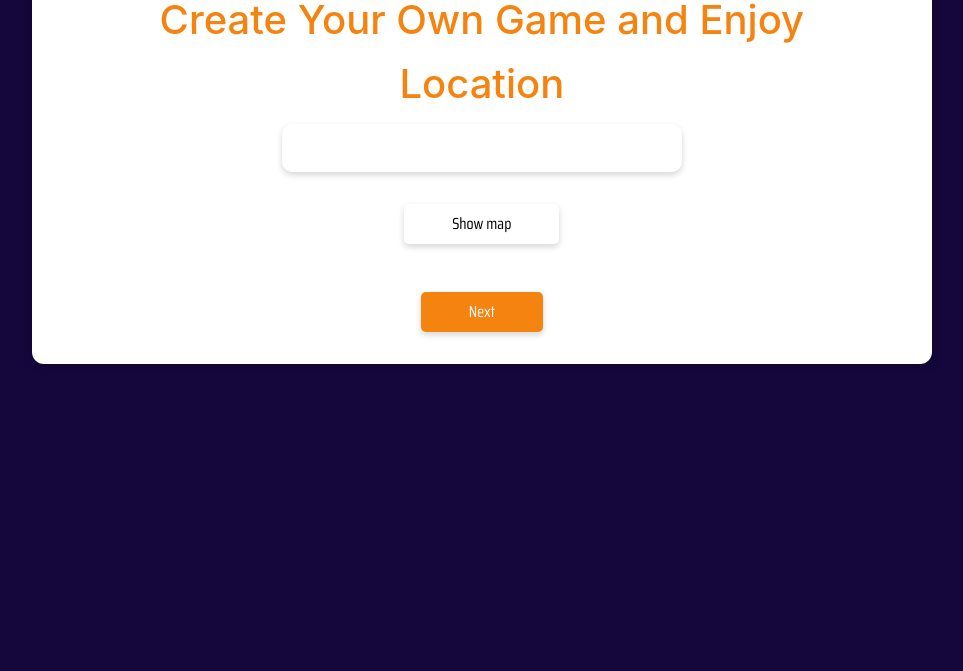
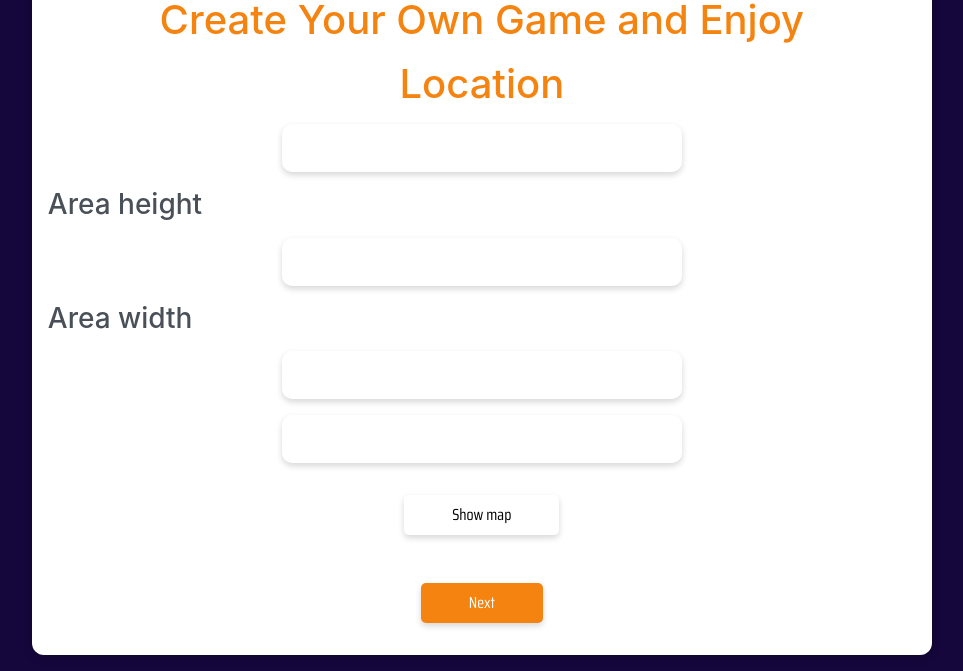
Before and after one commit to Johannagp9/threasureHunting, a Django app: template templates/create_game.html in a window 1280 px wide. Shown: the part 219-890 px from the top of the page, without its empty margins (49-1012 px from the left). Before the commit the page ends 583 px from the top, so only its background shows below. Run offline with Django 4.2, Linux system fonts and the light colour scheme; the template is opened without the code that fills it, so the values that code supplies are empty; some libraries are stand-ins or nearby versions.

Commit message:
create a game solving bugs

```diff
--- a/templates/create_game.html
+++ b/templates/create_game.html
@@ -26,12 +26,17 @@
         <div class="form-control" style="display: contents;">
                 <h1>Location</h1>
                 <input type="text" id="coordinates" required="required" name="coordinates">
+                <h3>Area height</h3>
+                <input type="text" id="height" required="required" name="height">
+                <h3>Area width</h3>
+                <input type="text" id="width" required="required" name="width">
+                <input type="text" id="coordinates" required="required" name="coordinates">
                </div>
             <div class="button-div">
                 <button id="buttonCoord" class ="add-another" type="button">Show map</button>
             </div>
 
-                <div class="form-map">
+          <div class="form-map">
             <div id="mapId">
                 {{maps|safe}}
             </div>
@@ -53,11 +58,15 @@
 
         function calculate_location() {
             var ubicacion = document.getElementById("coordinates").value;
+            var height = document.getElementById("height").value;
+            var width = document.getElementById("width").value;
             $.ajax({
                 type: 'POST',
                 url: '{% url "maps" %}',
                 data: {
-                    location: ubicacion
+                    location: ubicacion,
+                    height: height,
+                    width: width
                 },
                 success: function (data) {
                     $("#mapId").html(data);
```
Also changed, not shown: client/views.py (+12 -25 lines).
